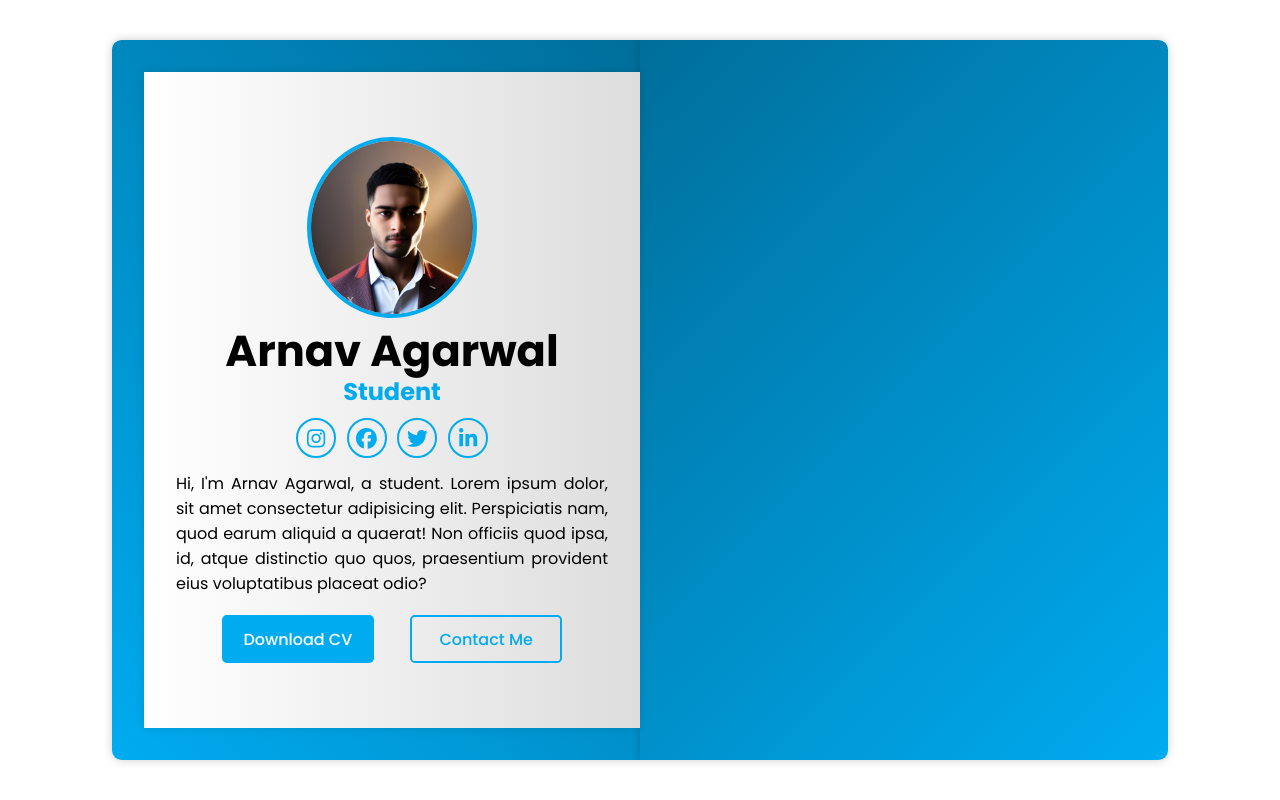
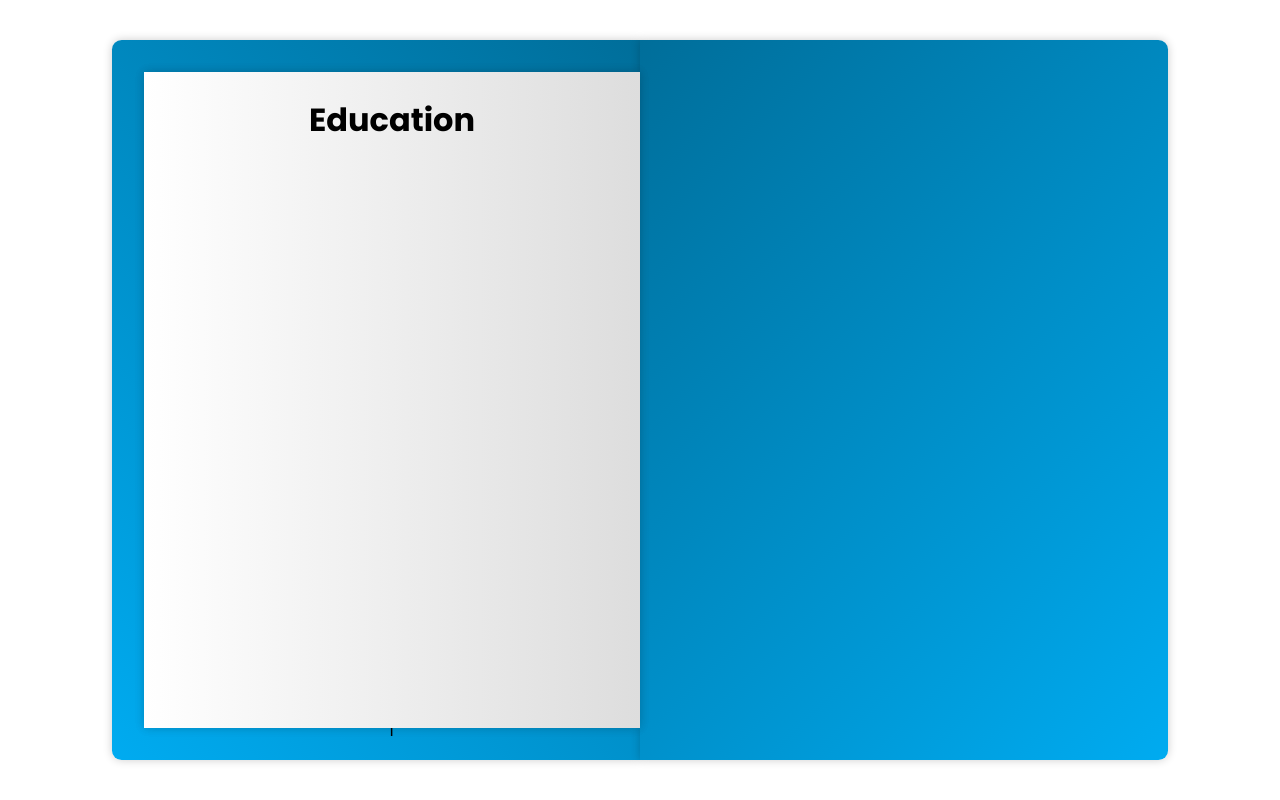
Before and after one commit to Arnv24505/Arnv24505, a plain HTML site: page index.html in a window 1280 px wide. Drawn offline with Linux system fonts and the light colour scheme; a script that the page names is missing.

Commit message:
completed the work Experience page

```diff
--- a/index.css
+++ b/index.css
@@ -159,3 +159,94 @@ body{
     background: var(--main-color);
     color: var(--white-color);
 }
+
+.book-page.page-right{
+    position: absolute;
+    right: 0;
+    transform-style: preserve-3d; /*check*/
+    transform-origin: left;
+}
+
+.book-page.page-right.turn{
+    transform: rotateY(-180deg);
+}
+
+.book-page .page-front,
+.book-page .page-back{
+    position: absolute;
+    top: 0;
+    left: 0;
+    width: 100%;
+    height: 100%;
+    background: var(--pages-color);
+    padding: 1.5rem 2rem;
+}
+
+.book-page .page-front{
+    transform: rotateY(0deg) translateZ(1px);/*check*/
+}
+
+.book-page .page-back{
+    transform: rotateY(180deg) translateZ(1px);/*check*/
+}
+
+.Title{
+    text-align: center;
+    margin-bottom: .8rem;
+}
+
+.workedu-box{
+    /* background: red; */
+    border-left: var(--border);
+}
+
+.workedu-box .workedu-content{
+    position: relative;
+    /* background: seagreen; */
+    padding-left: 1.6rem;
+    margin-bottom: .5rem;
+}
+
+.workedu-box .workedu-content::before{
+    content: '';
+    position: absolute;
+    top: 0;
+    left: -0.65rem;
+    width: 1.2rem;
+    height: 1.2rem;
+    background: var(--main-color);
+    border-radius: 50%;
+}
+
+.workedu-content .year{
+    color: var(--main-color);
+}
+
+.workedu-content .year i {
+    margin-right: .4rem;
+}
+
+.number-page{
+    position: absolute;
+    /* bottom: 1.2rem; */
+    left: 50%;
+    transform: translateX(-50%);
+}
+
+.nextprev-btn{
+    position: absolute;
+    bottom: .9rem;
+    right: 1.5rem;
+    width: 2rem;
+    height: 2rem;
+    /* background: seagreen; */
+    font-size: 1.5rem;
+    color: var(--second-text-color);
+    display: inline-flex;
+    justify-content: center;
+    align-items: center;
+}
+
+.nextprev-btn:hover{
+    color: var(--main-color);
+}
--- a/index.html
+++ b/index.html
@@ -34,6 +34,44 @@
                     </div>
                 </div>
             </div>
+            <!-- page 1 and 2 -->
+            <div class="book-page page-right turn" id="turn-1">
+                <!-- page-1(work experience) -->
+                <div class="page-front">
+                    <h1 class="Title">Work Experience</h1>
+
+                    <div class="workedu-box">
+                        <div class="workedu-content">
+                            <span class="year"><i class="fa-regular fa-calendar-days"></i> 2020-2021</span>
+                            <h3>Web Devloper - Company</h3>
+                            <p>Lorem ipsum dolor, sit amet consectetur adipisicing elit. Modi voluptates veniam officia rerum mollitia facere? Aspernatur deleniti nisi facere debitis impedit odit saepe ad fugit totam. Eaque velit officia eos.</p>
+                        </div>
+
+                        <div class="workedu-content">
+                            <span class="year"><i class="fa-regular fa-calendar-days"></i> 2021-2022</span>
+                            <h3>Web Devloper - Company</h3>
+                            <p>Lorem ipsum dolor sit amet consectetur adipisicing elit. Eum repudiandae dolore officia excepturi nam, ratione numquam odit quas quam commodi quod in architecto fuga expedita ex cupiditate quasi obcaecati ad!</p>
+                        </div>
+
+                        <div class="workedu-content">
+                            <span class="year"><i class="fa-regular fa-calendar-days"></i> 2022-2023</span>
+                            <h3>Web Devloper - Company</h3>
+                            <p>Lorem ipsum dolor sit amet consectetur adipisicing elit. Eum repudiandae dolore officia excepturi nam, ratione numquam odit quas quam commodi quod in architecto fuga expedita ex cupiditate quasi obcaecati ad!</p>
+                        </div>
+                    </div>
+                    <span class="number-page">1</span>
+
+                    <!-- next button -->
+                     <span class="nextprev-btn" data-page="turn-1">
+                        <i class="fa-solid fa-chevron-right"></i>
+                     </span>
+                </div>
+
+                <!-- page-2(education) -->
+                <div class="page-back">
+                <h1 class="Title">Education</h1>
+                </div>
+            </div>
         </div>
     </div>
     <script src="https://cdnjs.cloudflare.com/ajax/libs/font-awesome/6.6.0/js/all.min.js" integrity="sha512-6sSYJqDreZRZGkJ3b+YfdhB3MzmuP9R7X1QZ6g5aIXhRvR1Y/N/P47jmnkENm7YL3oqsmI6AK+V6AD99uWDnIw==" crossorigin="anonymous" referrerpolicy="no-referrer"></script>
```
